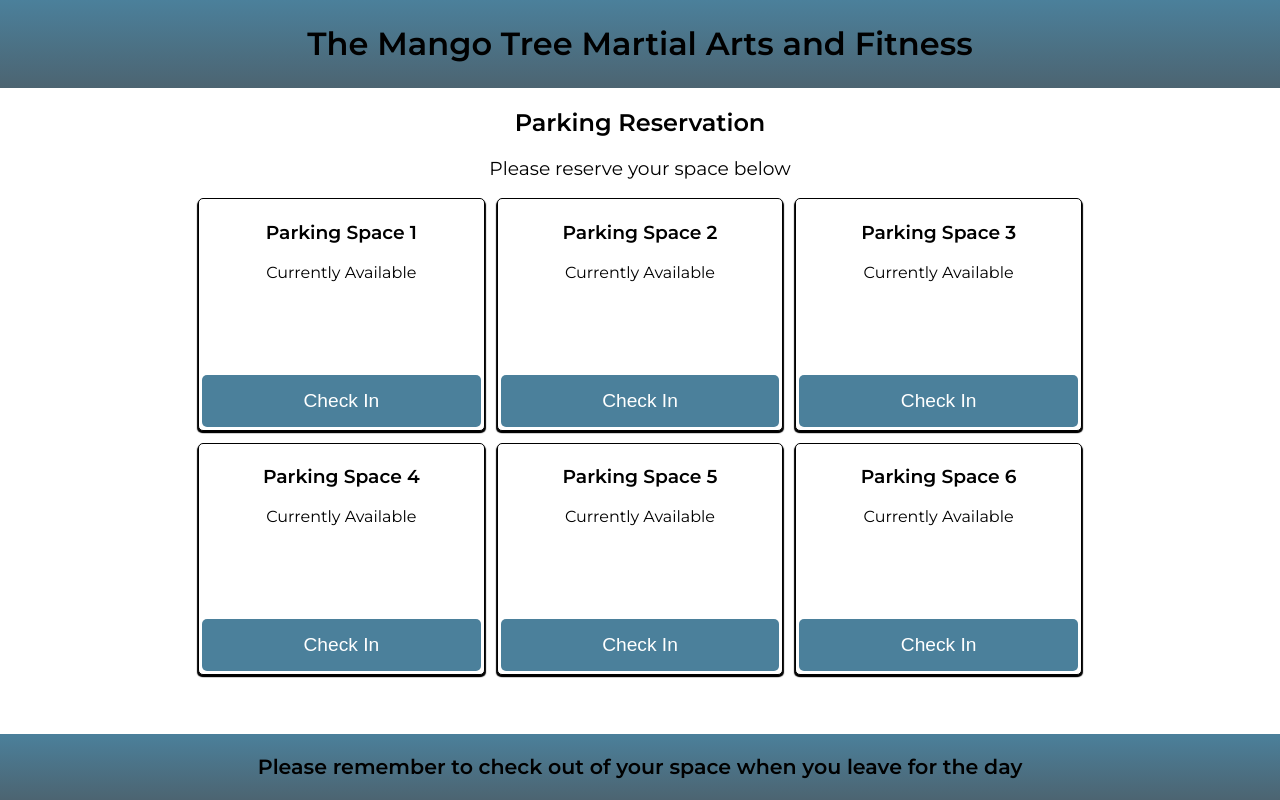
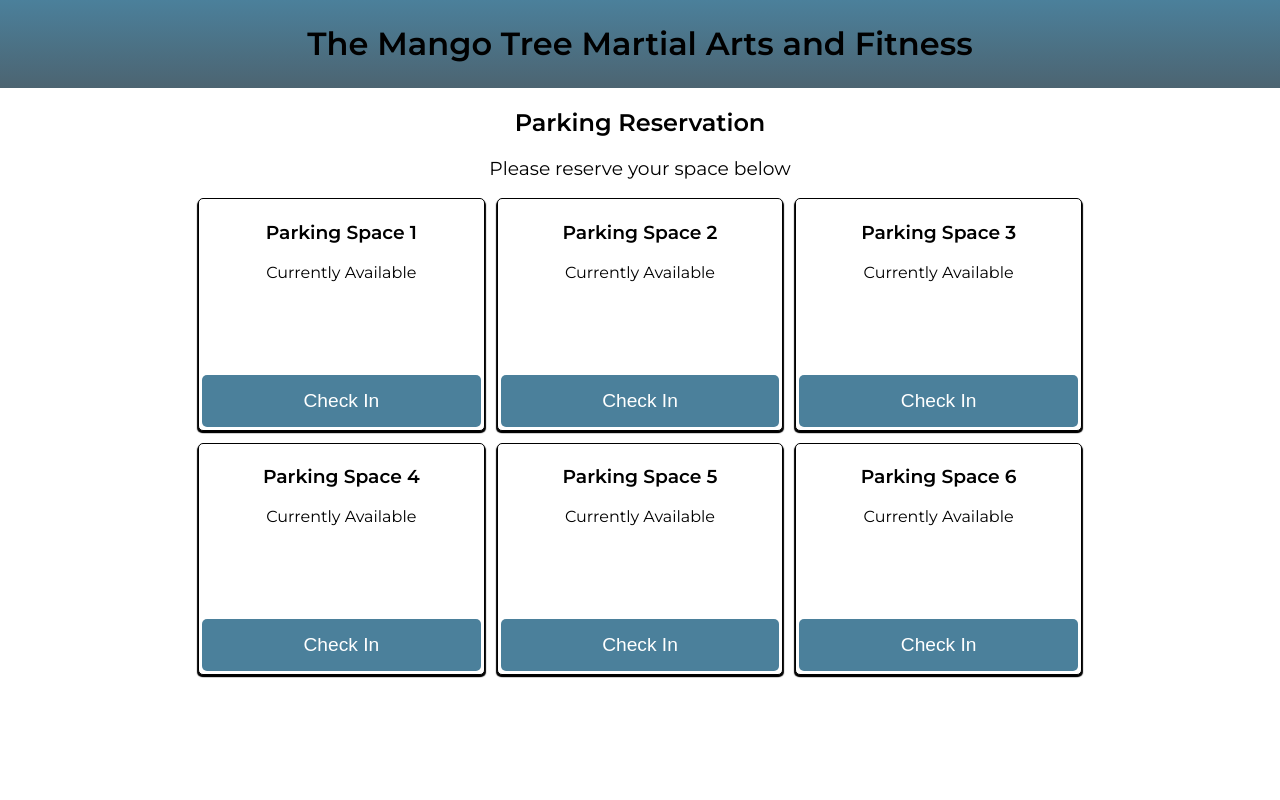
Before and after one commit to cthorpe1/mtparking_v2, a React (Create React App) app: page / in a window 1280 px wide. Built offline with nearby package versions, Linux system fonts and the light colour scheme.

Commit message:
Removed footer from bottom

```diff
--- a/src/App.js
+++ b/src/App.js
@@ -1,12 +1,7 @@
-import React, { Component } from 'react';
-import Header from './components/ui/Header/Header';
-import ParkingLot from './components/ParkingLot/ParkingLot';
-import Footer from './components/ui/Footer/Footer';
-import classes from './App.module.css';
-/*
-Next Steps:
-- Media Query for screen under 650px in height
-*/
+import React, { Component } from "react";
+import Header from "./components/ui/Header/Header";
+import ParkingLot from "./components/ParkingLot/ParkingLot";
+import classes from "./App.module.css";
 
 class App extends Component {
   render() {
@@ -14,7 +9,6 @@ class App extends Component {
       <div className={classes.App}>
         <Header />
         <ParkingLot />
-        <Footer />
       </div>
     );
   }
--- a/src/components/ParkingLot/ParkingLot.module.css
+++ b/src/components/ParkingLot/ParkingLot.module.css
@@ -4,6 +4,7 @@
     grid-template-rows: 1fr 1fr;
     text-align: center;
     position: relative;
+    margin-bottom:
 }
 
 @media only screen and (min-width: 1200px) {
--- a/src/components/ParkingLot/ParkingSpace/ParkingSpace.js
+++ b/src/components/ParkingLot/ParkingSpace/ParkingSpace.js
@@ -1,16 +1,16 @@
-import React from 'react';
+import React from "react";
 
-import classes from './ParkingSpace.module.css';
+import classes from "./ParkingSpace.module.css";
 
-const Space = (props) => {
+const Space = props => {
   const formToggler = () => {
-    let newSpace = {...props.space};
+    let newSpace = { ...props.space };
     newSpace.form = !newSpace.form;
     props.setSpace(newSpace);
-  }
+  };
 
   const checkOutOfSpace = () => {
-    const freeSpace = {...props.space};
+    const freeSpace = { ...props.space };
     freeSpace.name = "";
     freeSpace.classTaken = "";
     freeSpace.reserved = false;
@@ -20,22 +20,24 @@ const Space = (props) => {
   return (
     <div className={classes.ParkingSpace}>
       <h3>Parking Space {props.space.id}</h3>
-      {
-      (props.space.reserved === false)
-      ? <div>
+      {props.space.reserved === false ? (
+        <div>
           <p>Currently Available</p>
-          <p className={classes.Spacer} style={{"visibility":"hidden"}}>alignment</p>
+          <p className={classes.Spacer} style={{ visibility: "hidden" }}>
+            alignment
+          </p>
           <button onClick={formToggler}>Check In</button>
         </div>
-      : <div className={classes.CheckedOut}>
+      ) : (
+        <div className={classes.CheckedOut}>
           <p>Checked Out By: {props.space.name}</p>
           <p>Taking Class: {props.space.classTaken}</p>
           <p>Leaving At: {props.space.leaving}</p>
           <button onClick={checkOutOfSpace}>Check Out</button>
         </div>
-      }
+      )}
     </div>
-  )
+  );
 };
 
 export default Space;
--- a/src/components/ParkingLot/ParkingSpace/ParkingSpace.module.css
+++ b/src/components/ParkingLot/ParkingSpace/ParkingSpace.module.css
@@ -27,4 +27,5 @@
 }
 .CheckedOut button {
     background-color:#4c6471 ;
+    margin-top: 6px;
 }
--- a/src/components/ui/Footer/Footer.js
+++ /dev/null
@@ -1,10 +0,0 @@
-import React from 'react';
-import classes from './Footer.module.css';
-
-const Footer = () => (
-    <div className={classes.Footer}>
-      <h3>Please remember to check out of your space when you leave for the day</h3>
-    </div>
-);
-
-export default Footer;
--- a/src/components/ui/Footer/Footer.module.css
+++ /dev/null
@@ -1,15 +0,0 @@
-.Footer {
-    text-align: center;
-    background-image: linear-gradient( #4b809b, #4c6471);
-    position: absolute;
-    bottom: 0;
-    width: 100%;
-    font-size: 1.1rem;
-}
-
-@media only screen and (max-height: 600px) {
-    .Footer{
-      position: relative;
-      font-size: 1em;
-    }
-}
```
